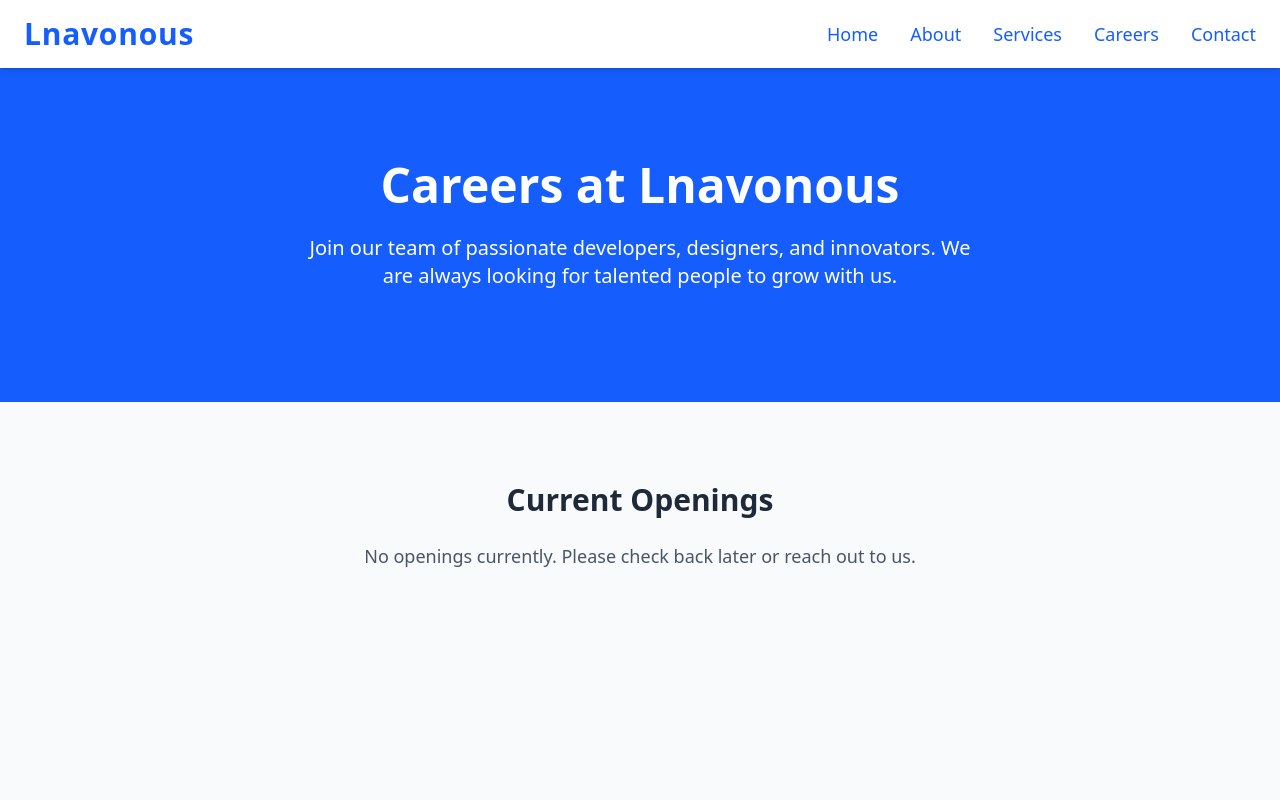
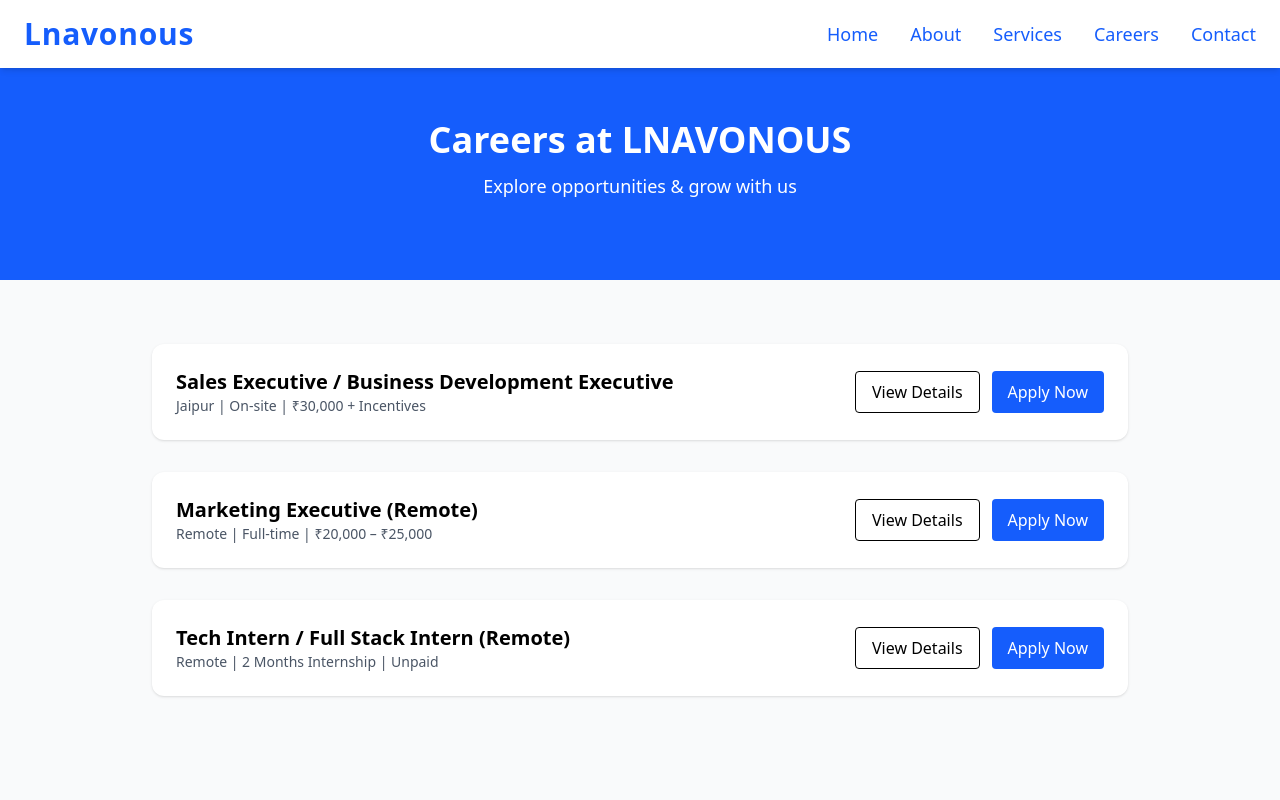
Before and after one commit to Sahidkhan05/Company-website, a React (Vite) app: page /careers in a window 1280 px wide. Shown: the top 800 px of the page. Built offline with nearby package versions, Linux system fonts and the light colour scheme.

Commit message:
update career page

```diff
--- a/src/pages/CareersPage.jsx
+++ b/src/pages/CareersPage.jsx
@@ -1,40 +1,304 @@
-import React, { useEffect } from 'react';
+import React, { useEffect, useState } from "react";
+import emailjs from "emailjs-com";
+import Navbar from "../components/NavBar";
 import FooterSection from "../components/FooterSection";
-import Navbar from "../components/NavBar";
 
 export default function CareersPage() {
-  useEffect(() => {
-    window.scrollTo(0, 0); // page top se start ho
-  }, []);
+  useEffect(() => window.scrollTo(0, 0), []);
+
+  const [openJob, setOpenJob] = useState(null);
+  const [applyJob, setApplyJob] = useState(null);
+  const [success, setSuccess] = useState(false);
+
+  const [formData, setFormData] = useState({
+    name: "",
+    email: "",
+    number: "",
+    message: "",
+    resume: null,
+  });
+
+  const jobs = [
+    {
+      title: "Sales Executive / Business Development Executive",
+      location: "Jaipur | On-site",
+      salary: "₹30,000 + Incentives",
+      description:
+        "LNAVONOUS is hiring a confident and result-oriented Sales Executive with strong communication and client-handling skills.",
+      responsibilities: [
+        "Identify and develop new business opportunities",
+        "Present and pitch products/services",
+        "Client meetings (online & offline)",
+        "Convert leads into customers",
+        "Achieve monthly sales targets",
+        "Maintain CRM & sales reports",
+      ],
+      skills: [
+        "2–3 years sales experience",
+        "Strong communication & negotiation skills",
+        "Professional attitude",
+        "Basic computer & CRM knowledge",
+      ],
+      offer: [
+        "Fixed ₹30,000 salary",
+        "Attractive incentives",
+        "Growth opportunities",
+        "Direct leadership exposure",
+      ],
+    },
+    {
+      title: "Marketing Executive (Remote)",
+      location: "Remote | Full-time",
+      salary: "₹20,000 – ₹25,000",
+      description:
+        "We are looking for a creative Marketing Executive to manage digital marketing and brand presence remotely.",
+      responsibilities: [
+        "Plan and execute digital marketing campaigns",
+        "Manage social media & content",
+        "Coordinate with sales team",
+        "Track & optimize campaign performance",
+      ],
+      skills: [
+        "1–2 years marketing experience",
+        "Digital marketing knowledge",
+        "Social media & branding skills",
+        "Ability to work independently",
+      ],
+      offer: [
+        "Work from home",
+        "Creative ownership",
+        "Performance-based growth",
+      ],
+    },
+    {
+      title: "Tech Intern / Full Stack Intern (Remote)",
+      location: "Remote | 2 Months Internship",
+      salary: "Unpaid",
+      description:
+        "Hands-on internship for candidates seeking real-world project exposure in frontend and backend development.",
+      responsibilities: [
+        "Assist frontend & backend development",
+        "Work on live projects",
+        "Debug & test applications",
+        "Follow best practices",
+      ],
+      skills: [
+        "HTML, CSS, JavaScript, React basics",
+        "Any backend (Node / Python / PHP / Java)",
+        "API & database understanding",
+        "Git/GitHub basics",
+      ],
+      offer: [
+        "Real project experience",
+        "Mentorship",
+        "Internship certificate",
+        "Full-time opportunity (performance-based)",
+      ],
+    },
+  ];
+
+  const handleChange = (e) => {
+    const { name, value, files } = e.target;
+    setFormData({
+      ...formData,
+      [name]: files ? files[0] : value,
+    });
+  };
+
+  const handleSubmit = (e) => {
+  e.preventDefault();
+
+  emailjs
+    .send(
+      "service_u6afvfc",
+      "template_career", // ✅ HR TEMPLATE
+      {
+        job: applyJob.title, // ✅ JOB TITLE
+        name: formData.name,
+        email: formData.email,
+        number: formData.number,
+        message: formData.message,
+        time: new Date().toLocaleString(),
+      },
+      "3UaRFs_VWn2gRuLkh"
+    )
+    .then(() => {
+      setSuccess(true);
+      setTimeout(() => setSuccess(false), 3000);
+      setApplyJob(null);
+      setFormData({
+        name: "",
+        email: "",
+        number: "",
+        message: "",
+        resume: null,
+      });
+    })
+    .catch(() => alert("Something went wrong. Please try again."));
+};
+
 
   return (
     <>
-      <Navbar/>
+      <Navbar />
+
       <div className="bg-gray-50 min-h-screen">
-
-        {/* Header Section */}
-        <section className="text-center py-16 sm:py-20 md:py-28 mt-10 bg-blue-600 text-white px-4 sm:px-6 md:px-20">
-          <h1 className="text-3xl sm:text-4xl md:text-5xl lg:text-5xl font-bold mb-4 leading-snug">
-            Careers at Lnavonous
-          </h1>
-          <p className="text-base sm:text-lg md:text-xl max-w-2xl mx-auto">
-            Join our team of passionate developers, designers, and innovators.
-            We are always looking for talented people to grow with us.
-          </p>
+        {/* Header */}
+        <section className="text-center py-20 mt-10 bg-blue-600 text-white">
+          <h1 className="text-4xl font-bold">Careers at LNAVONOUS</h1>
+          <p className="mt-3 text-lg">Explore opportunities & grow with us</p>
         </section>
 
-        {/* Current Openings Section */}
-        <section className="max-w-4xl mx-auto py-16 sm:py-20 px-4 sm:px-6 text-center">
-          <h2 className="text-2xl sm:text-3xl md:text-3xl font-semibold text-gray-800 mb-6">
-            Current Openings
-          </h2>
-          <p className="text-sm sm:text-base md:text-lg text-gray-600">
-            No openings currently. Please check back later or reach out to us.
-          </p>
+        {/* Job Cards */}
+        <section className="max-w-5xl mx-auto py-16 px-6 space-y-8">
+          {jobs.map((job, i) => (
+            <div key={i} className="bg-white p-6 rounded-xl shadow">
+              <div className="flex flex-col sm:flex-row sm:justify-between sm:items-center gap-4">
+                <div>
+                  <h3 className="text-xl font-semibold">{job.title}</h3>
+                  <p className="text-sm text-gray-600">
+                    {job.location} | {job.salary}
+                  </p>
+                </div>
+                <div className="flex gap-3">
+                  <button
+                    onClick={() => setOpenJob(openJob === i ? null : i)}
+                    className="border px-4 py-2 rounded"
+                  >
+                    {openJob === i ? "Hide Details" : "View Details"}
+                  </button>
+                  <button
+                    onClick={() => setApplyJob(job)}
+                    className="bg-blue-600 text-white px-4 py-2 rounded"
+                  >
+                    Apply Now
+                  </button>
+                </div>
+              </div>
+
+              {/* Accordion */}
+              {openJob === i && (
+                <div className="mt-6 space-y-4 text-sm text-gray-700">
+                  <p>{job.description}</p>
+
+                  <div>
+                    <h4 className="font-semibold">Responsibilities:</h4>
+                    <ul className="list-disc ml-6">
+                      {job.responsibilities.map((r, idx) => (
+                        <li key={idx}>{r}</li>
+                      ))}
+                    </ul>
+                  </div>
+
+                  <div>
+                    <h4 className="font-semibold">Required Skills:</h4>
+                    <ul className="list-disc ml-6">
+                      {job.skills.map((s, idx) => (
+                        <li key={idx}>{s}</li>
+                      ))}
+                    </ul>
+                  </div>
+
+                  <div>
+                    <h4 className="font-semibold">What We Offer:</h4>
+                    <ul className="list-disc ml-6">
+                      {job.offer.map((o, idx) => (
+                        <li key={idx}>{o}</li>
+                      ))}
+                    </ul>
+                  </div>
+                </div>
+              )}
+            </div>
+          ))}
         </section>
 
+        {/* APPLY POPUP */}
+        {applyJob && (
+          <div className="fixed inset-0 bg-black/50 flex items-center justify-center z-50">
+            <div className="bg-white max-w-xl w-full p-6 rounded-xl relative">
+              <button
+                onClick={() => setApplyJob(null)}
+                className="absolute top-3 right-4 text-xl"
+              >
+                ✕
+              </button>
+
+              <h2 className="text-2xl font-bold mb-4">
+                Apply for {applyJob.title}
+              </h2>
+
+              <form onSubmit={handleSubmit} className="space-y-4">
+                <input
+                  type="text"
+                  name="name"
+                  required
+                  placeholder="Full Name"
+                  onChange={handleChange}
+                  className="w-full border p-3 rounded"
+                />
+                <input
+                  type="email"
+                  name="email"
+                  required
+                  placeholder="Email Address"
+                  onChange={handleChange}
+                  className="w-full border p-3 rounded"
+                />
+                <input
+                  type="tel"
+                  name="number"
+                  required
+                  placeholder="Contact Number"
+                  onChange={handleChange}
+                  className="w-full border p-3 rounded"
+                />
+
+                {/* Resume */}
+                <div>
+                  <label className="block text-sm font-medium mb-1">
+                    Upload Resume (PDF only)
+                  </label>
+                  <input
+                    type="file"
+                    name="resume"
+                    accept=".pdf"
+                    required
+                    onChange={handleChange}
+                    className="w-full border p-2 rounded"
+                  />
+                  <p className="text-xs text-gray-500 mt-1">
+                    You can also share Drive / Portfolio link below
+                  </p>
+                </div>
+
+                <textarea
+                  name="message"
+                  placeholder="Experience / Portfolio / Drive link"
+                  rows="4"
+                  onChange={handleChange}
+                  className="w-full border p-3 rounded"
+                />
+
+                <button
+                  type="submit"
+                  className="w-full bg-blue-600 text-white py-3 rounded"
+                >
+                  Submit Application
+                </button>
+
+                {success && (
+                  <p className="text-green-600 text-center font-semibold">
+                    ✅ Application submitted successfully!
+                  </p>
+                )}
+              </form>
+            </div>
+          </div>
+        )}
       </div>
-      <FooterSection/>
+
+      <FooterSection />
     </>
   );
 }
```
